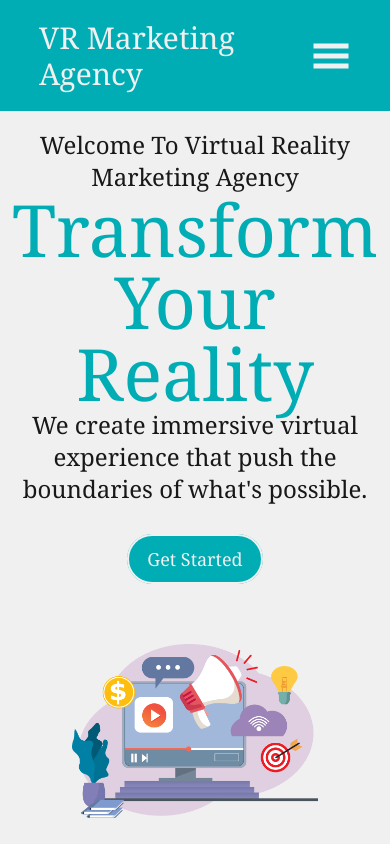
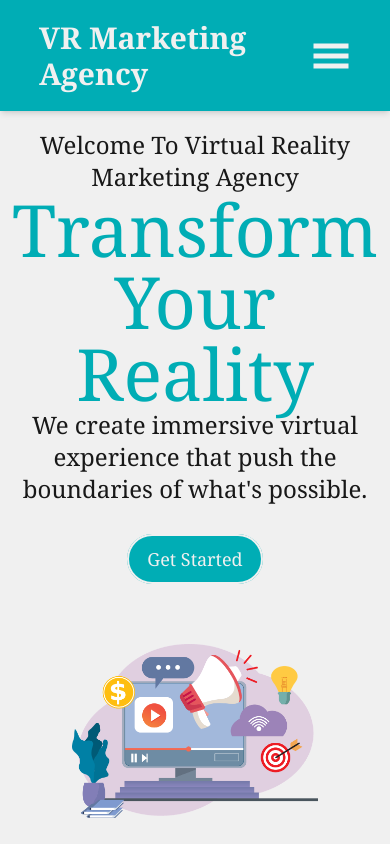
Before and after one commit to MacKibe/virtualReality, a React (Vite) app: page / in a window 390 px wide. Shown: the top 844 px of the page. Built offline with nearby package versions, Linux system fonts and the light colour scheme.

Commit message:
Updated the mobile screen navbar responsiveness

```diff
--- a/src/Components/Nav.tsx
+++ b/src/Components/Nav.tsx
@@ -1,22 +1,50 @@
 import { NavLink } from "react-router";
 import { GiHamburgerMenu } from "react-icons/gi";
 import { MdClose } from "react-icons/md";
+import { useState } from "react";
+
 const Nav = () => {
+  const [isOpen, setIsOpen] = useState<boolean>(false);
+
+  const toggleMenu = () => {
+    setIsOpen((prev) => !prev);
+  };
 
   return (
-    <div className="flex justify-between items-center text-3xl py-[5%] px-[10%] mx-auto text-[var(--text)] bg-[var(--primary)] md:text-xl md:py-[1.5%] sticky top-0">
-      <p className="">VR Marketing Agency</p>
-      <nav className="hidden top-0 left-0 md:flex flex-col gap-[10%] md:flex-row md:static">
-        <NavLink to="/">Home</NavLink>
-        <NavLink to="/about-us">About</NavLink>
-        <NavLink to="/services">Services</NavLink>
-        <NavLink to="/contact-us">Contact</NavLink>
+    <header className="bg-[var(--primary)] text-[var(--text)] sticky top-0 z-50 shadow-md">
+      <div className="flex justify-between items-center text-3xl py-[5%] px-[10%] md:text-xl md:py-[1.5%]">
+        <p className="font-bold">VR Marketing Agency</p>
+
+        {/* Desktop Navbar */}
+        <nav className="hidden md:flex gap-6">
+          <NavLink to="/" className="hover:text-gray-300">Home</NavLink>
+          <NavLink to="/about-us" className="hover:text-gray-300">About</NavLink>
+          <NavLink to="/services" className="hover:text-gray-300">Services</NavLink>
+          <NavLink to="/contact-us" className="hover:text-gray-300">Contact</NavLink>
+        </nav>
+
+        {/* Mobile Menu Button */}
+        <button onClick={toggleMenu} className="md:hidden focus:outline-none">
+          {isOpen ? (
+            <MdClose style={{ color: "var(--text)" }} size={40} />
+          ) : (
+            <GiHamburgerMenu style={{ color: "var(--text)" }} size={40} />
+          )}
+        </button>
+      </div>
+
+      {/* Mobile Navbar */}
+      <nav
+        className={`flex flex-col gap-4 items-center bg-[var(--primary)] transition-all duration-300 ease-in-out md:hidden ${
+          isOpen ? "h-auto py-4" : "h-0 overflow-hidden"
+        }`}
+      >
+        <NavLink to="/" className="hover:text-gray-300">Home</NavLink>
+        <NavLink to="/about-us" className="hover:text-gray-300">About</NavLink>
+        <NavLink to="/services" className="hover:text-gray-300">Services</NavLink>
+        <NavLink to="/contact-us" className="hover:text-gray-300">Contact</NavLink>
       </nav>
-      <div className="flex md:hidden">
-        <GiHamburgerMenu style={{ color: 'var(--text)' }} size={40}/>
-        <MdClose style={{ color: 'var(--text)' }} size={40} className="hidden"/>
-      </div>
-    </div>
+    </header>
   );
 };
 
```
